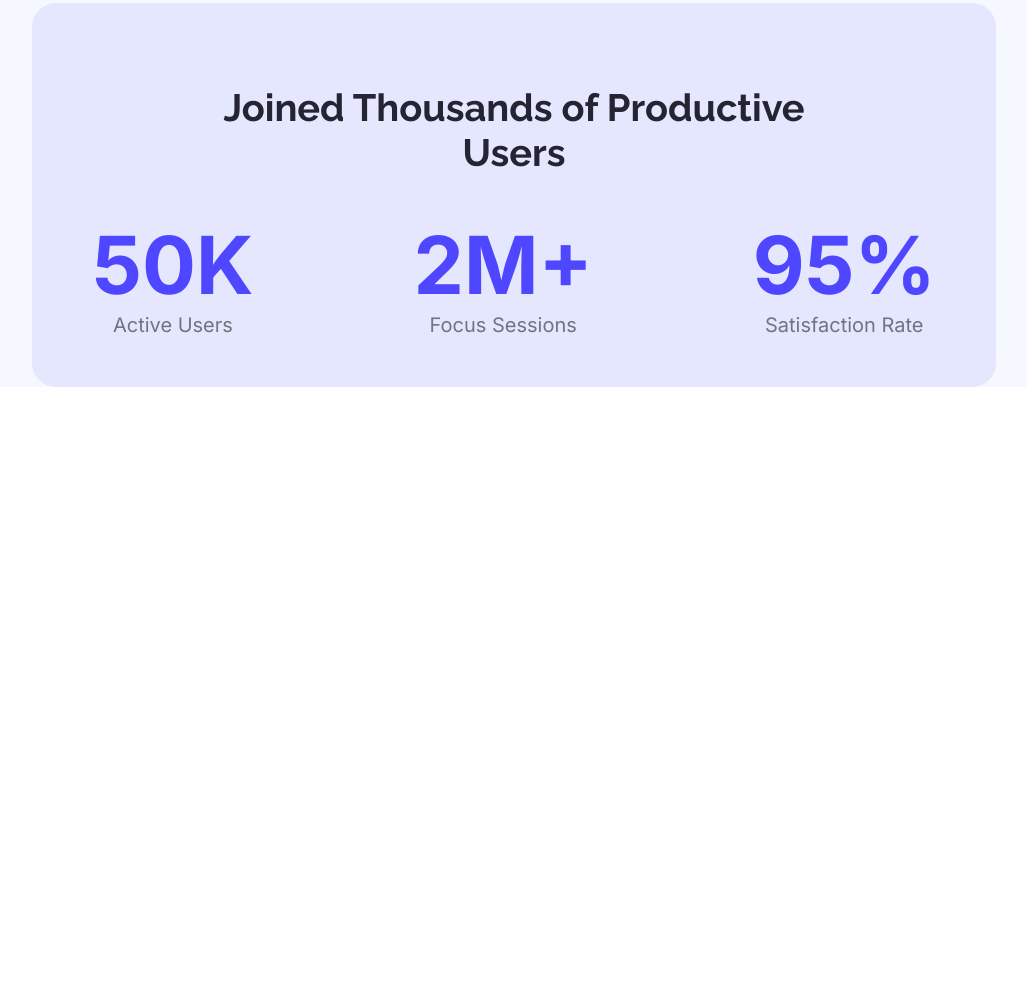
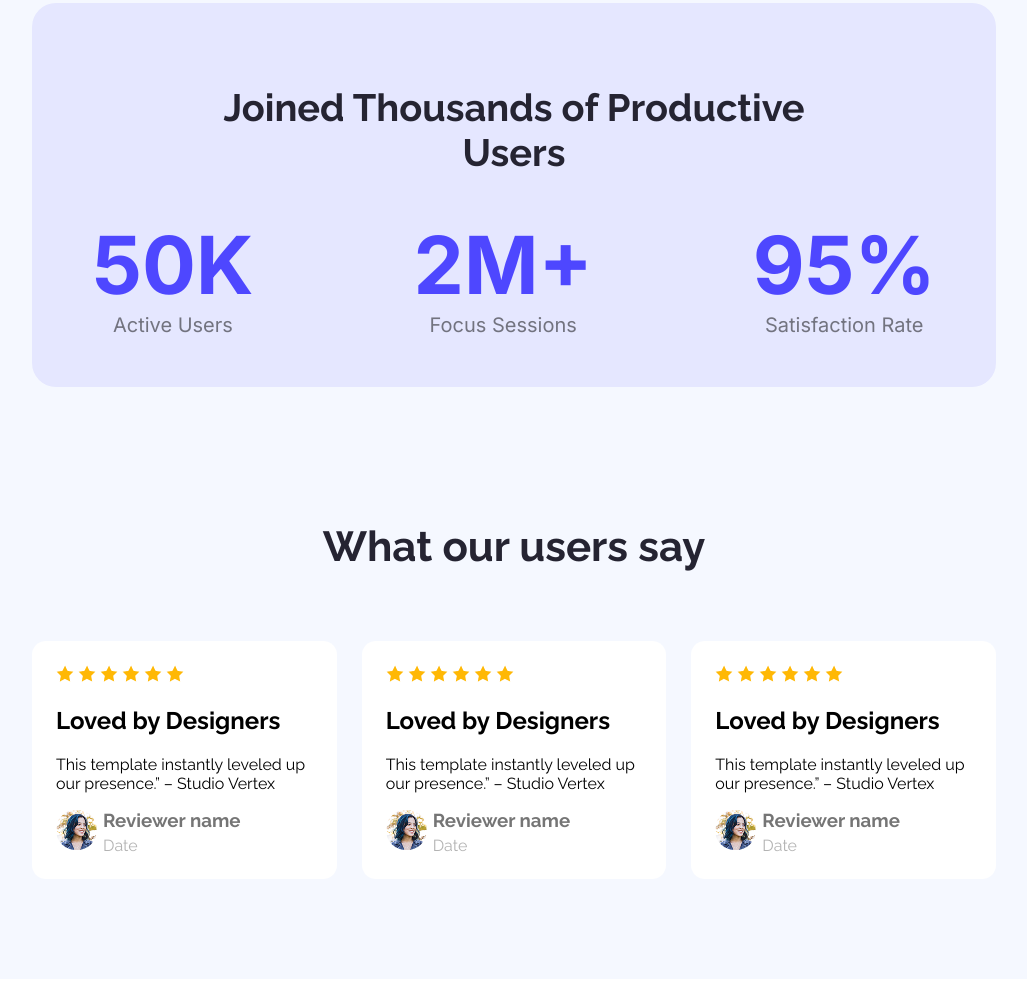
Before and after one commit to SamiulMahin2/assignment1, a plain HTML site: page index.html in a window 1280 px wide. Shown: the part 1117-2099 px from the top of the page, without its empty margins (126-1153 px from the left). Before the commit the page ends 1512 px from the top, so only its background shows below. Drawn offline with Linux system fonts and the light colour scheme.

Commit message:
added the feedback section

```diff
--- a/css/style.css
+++ b/css/style.css
@@ -133,3 +133,52 @@ main{
 	margin: 0;
 }
 /* productive users end */
+
+/* feedback start */
+.feedback{
+	padding: 100px 0;
+}
+.feedback-title{
+	text-align: center;
+}
+.feedback-title h1{
+	font-size: 42px;
+	font-weight: 700;
+	color: #252432;
+	margin-bottom: 70px;
+}
+.all-feedback-items{
+	display: flex;
+	gap: 25px;
+}
+.feedback-item{
+	padding: 24px;
+	background-color: white;
+	border-radius: 14px;
+}
+.feedback-item:first-child{
+	margin-left: 150px;
+}
+.feedback-item:last-child{
+	margin-right: 150px;
+}
+.client{
+	display: flex;
+	align-items: center;
+}
+.client-img{
+	margin-right: 6px;
+}
+.client-img img{
+	border-radius: 20px;
+}
+.client-content{}
+.client-content h3{
+	margin: 0 0 5px 0;
+	color: #757575;
+}
+.client-content p{
+	margin: 0;
+	color: #B3B3B3;
+}
+/* feedback end */
--- a/index.html
+++ b/index.html
@@ -9,12 +9,15 @@
 	<!-- fonts links (inter)-->
 	<link rel="preconnect" href="https://fonts.googleapis.com">
 	<link rel="preconnect" href="https://fonts.gstatic.com" crossorigin>
-	<link href="https://fonts.googleapis.com/css2?family=Inter:ital,opsz,wght@0,14..32,100..900;1,14..32,100..900&display=swap" rel="stylesheet">
+	<link
+		href="https://fonts.googleapis.com/css2?family=Inter:ital,opsz,wght@0,14..32,100..900;1,14..32,100..900&display=swap"
+		rel="stylesheet">
 
 	<!-- font links (raleway) -->
 	<link rel="preconnect" href="https://fonts.googleapis.com">
 	<link rel="preconnect" href="https://fonts.gstatic.com" crossorigin>
-	<link href="https://fonts.googleapis.com/css2?family=Raleway:ital,wght@0,100..900;1,100..900&display=swap" rel="stylesheet">
+	<link href="https://fonts.googleapis.com/css2?family=Raleway:ital,wght@0,100..900;1,100..900&display=swap"
+		rel="stylesheet">
 
 	<!-- css links -->
 	<link rel="stylesheet" href="css/style.css">
@@ -50,7 +53,8 @@
 		<section class="action">
 			<div class="action-content">
 				<h2 class="raleway-raleway-font">See It in Action</h2>
-				<h3 class="raleway-raleway-font">Explore the live preview and imagine your brand in this bold new look.</h3>
+				<h3 class="raleway-raleway-font">Explore the live preview and imagine your brand in this bold new look.
+				</h3>
 				<button class="raleway-raleway-font common-btn">Launch Live Preview</button>
 			</div>
 			<div class="action-img">
@@ -81,6 +85,91 @@
 		</section>
 		<!-- productive users end -->
 
+		<!-- feedback start -->
+		<section class="feedback">
+			<div class="feedback-title">
+				<h1 class="raleway-raleway-font">What our users say</h1>
+			</div>
+			<div class="all-feedback-items">
+				<div class="feedback-item">
+					<div class="star-img">
+						<img src="assets/icon-star.png" alt="Image coming soon">
+						<img src="assets/icon-star.png" alt="Image coming soon">
+						<img src="assets/icon-star.png" alt="Image coming soon">
+						<img src="assets/icon-star.png" alt="Image coming soon">
+						<img src="assets/icon-star.png" alt="Image coming soon">
+						<img src="assets/icon-star.png" alt="Image coming soon">
+					</div>
+					<div class="item-title">
+						<h2 class="raleway-raleway-font">Loved by Designers</h2>
+						<p class="raleway-raleway-font">This template instantly leveled up our presence.” – Studio
+							Vertex
+						</p>
+					</div>
+					<div class="client">
+						<div class="client-img">
+							<img src="assets/avatar.png" alt="Image coming soon">
+						</div>
+						<div class="client-content">
+							<h3 class="raleway-raleway-font">Reviewer name</h3>
+							<p class="raleway-raleway-font">Date</p>
+						</div>
+					</div>
+				</div>
+				<div class="feedback-item">
+					<div class="star-img">
+						<img src="assets/icon-star.png" alt="Image coming soon">
+						<img src="assets/icon-star.png" alt="Image coming soon">
+						<img src="assets/icon-star.png" alt="Image coming soon">
+						<img src="assets/icon-star.png" alt="Image coming soon">
+						<img src="assets/icon-star.png" alt="Image coming soon">
+						<img src="assets/icon-star.png" alt="Image coming soon">
+					</div>
+					<div class="item-title">
+						<h2 class="raleway-raleway-font">Loved by Designers</h2>
+						<p class="raleway-raleway-font">This template instantly leveled up our presence.” – Studio
+							Vertex
+						</p>
+					</div>
+					<div class="client">
+						<div class="client-img">
+							<img src="assets/avatar.png" alt="Image coming soon">
+						</div>
+						<div class="client-content">
+							<h3 class="raleway-raleway-font">Reviewer name</h3>
+							<p class="raleway-raleway-font">Date</p>
+						</div>
+					</div>
+				</div>
+				<div class="feedback-item">
+					<div class="star-img">
+						<img src="assets/icon-star.png" alt="Image coming soon">
+						<img src="assets/icon-star.png" alt="Image coming soon">
+						<img src="assets/icon-star.png" alt="Image coming soon">
+						<img src="assets/icon-star.png" alt="Image coming soon">
+						<img src="assets/icon-star.png" alt="Image coming soon">
+						<img src="assets/icon-star.png" alt="Image coming soon">
+					</div>
+					<div class="item-title">
+						<h2 class="raleway-raleway-font">Loved by Designers</h2>
+						<p class="raleway-raleway-font">This template instantly leveled up our presence.” – Studio
+							Vertex
+						</p>
+					</div>
+					<div class="client">
+						<div class="client-img">
+							<img src="assets/avatar.png" alt="Image coming soon">
+						</div>
+						<div class="client-content">
+							<h3 class="raleway-raleway-font">Reviewer name</h3>
+							<p class="raleway-raleway-font">Date</p>
+						</div>
+					</div>
+				</div>
+			</div>
+		</section>
+		<!-- feedback end -->
+
 	</main>
 	<!-- main end -->
 </body>
```
Lines whose indentation alone changed are shown as unchanged.
